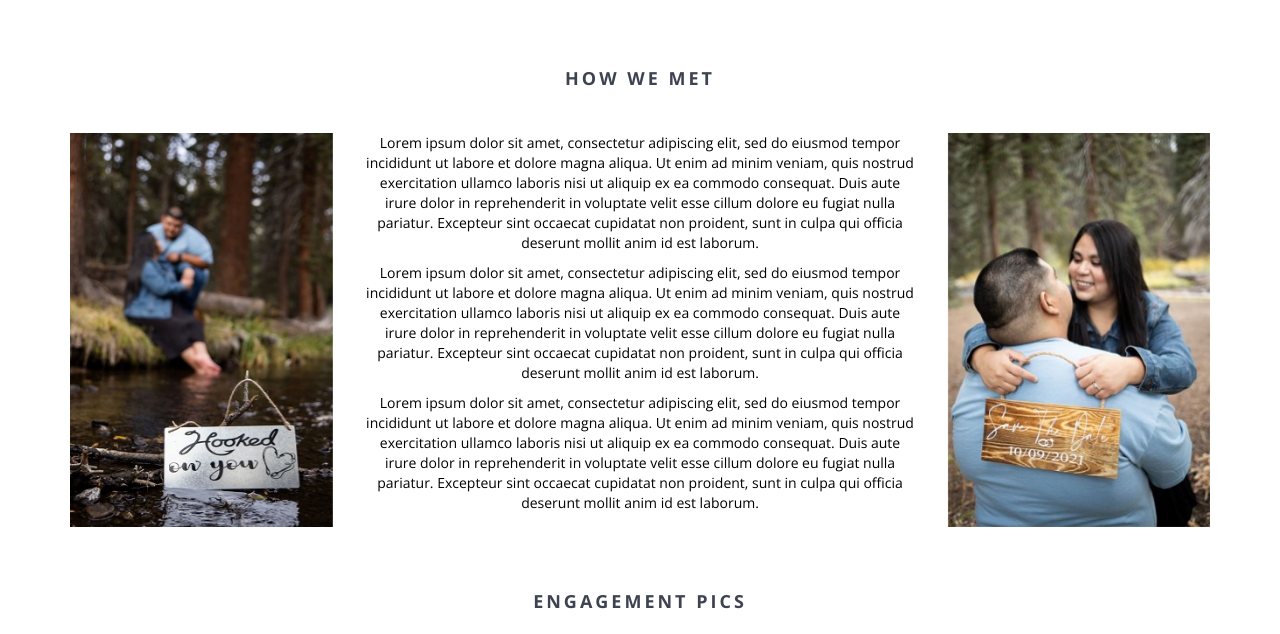
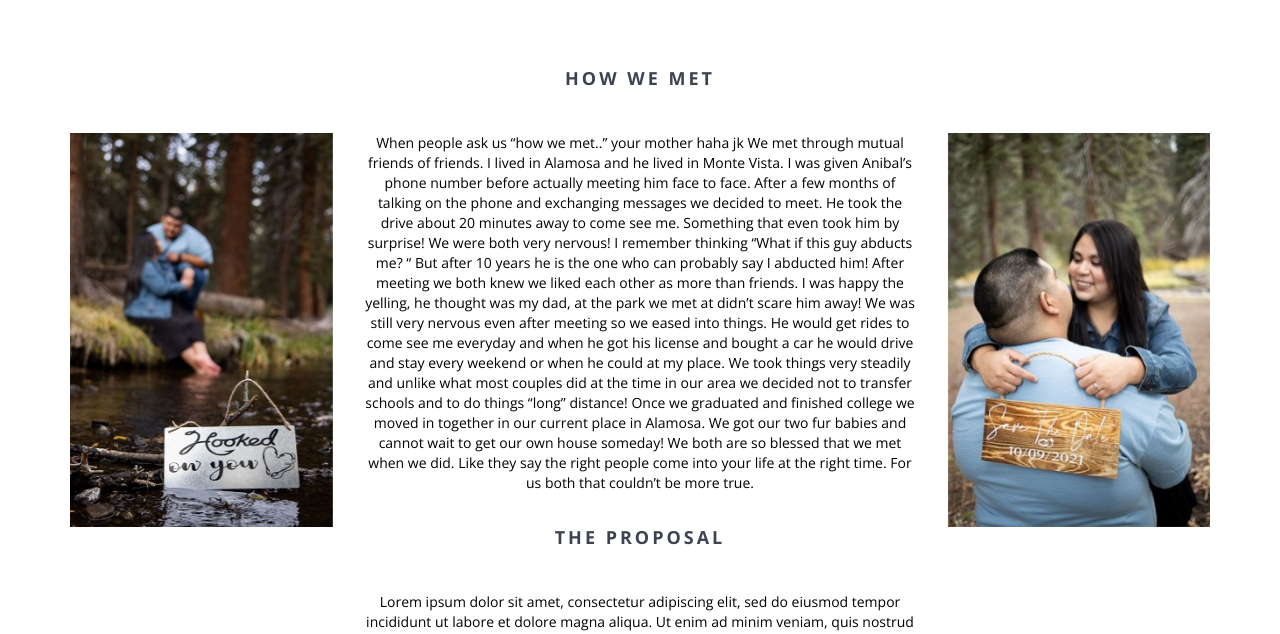
Before and after one commit to guerra15anibal/Dana-Anibal, a website: page index.html in a window 1280 px wide. Shown: the part 880-1514 px from the top of the page. Drawn offline with nearby package versions, Linux system fonts and the light colour scheme; a script that the page names is missing; files whose address does not match are found by name.

Commit message:
adding info

```diff
--- a/index.html
+++ b/index.html
@@ -97,12 +97,13 @@
         <div class="row">
             <div class="col-md-3 hidden-sm hidden-xs"><img src="img/IMG_2317.jpg" class="wp1"></div>
             <div class="col-md-6">
-                <p>
-                    Lorem ipsum dolor sit amet, consectetur adipiscing elit, sed do eiusmod tempor incididunt ut labore et dolore magna aliqua. Ut enim ad minim veniam, quis nostrud exercitation ullamco laboris nisi ut aliquip ex ea commodo consequat. Duis aute irure dolor in reprehenderit in voluptate velit esse cillum dolore eu fugiat nulla pariatur. Excepteur sint occaecat cupidatat non proident, sunt in culpa qui officia deserunt mollit anim id est laborum.
-                </p>
-                <p>
-                    Lorem ipsum dolor sit amet, consectetur adipiscing elit, sed do eiusmod tempor incididunt ut labore et dolore magna aliqua. Ut enim ad minim veniam, quis nostrud exercitation ullamco laboris nisi ut aliquip ex ea commodo consequat. Duis aute irure dolor in reprehenderit in voluptate velit esse cillum dolore eu fugiat nulla pariatur. Excepteur sint occaecat cupidatat non proident, sunt in culpa qui officia deserunt mollit anim id est laborum.
-                </p>
+                <p>When people ask us “how we met..” your mother haha jk We met through mutual friends of friends. I lived in Alamosa and he lived in Monte Vista. I was given Anibal’s phone number before actually meeting him face to face. After a few months of talking on the phone and exchanging messages we decided to meet. He took the drive about 20 minutes away to come see me. Something that even took him by surprise! We were both very nervous! I remember thinking “What if this guy abducts me? “ But after 10 years he is the one who can probably say I abducted him! After meeting we both knew we liked each other as more than friends. I was happy the yelling,  he thought was my dad, at the park we met at didn’t scare him away! We was still very nervous even after meeting so we eased into things. He would get rides to come see me everyday and when he got his license and bought a car he would drive and stay every weekend or when he could at my place. We took things very steadily and unlike what most couples did at the time in our area we decided not to transfer schools and to do things “long” distance! Once we graduated and finished college we moved in together in our current place in Alamosa. We got our two fur babies and cannot wait to get our own house someday! We both are so blessed that we met when we did. Like they say the right people come into your life at the right time. For us both that couldn’t be more true.</p>
+
+                <div class="row">
+                    <div class="col-md-12 text-center">
+                        <h3 class="header">The Proposal</h3>
+                    </div>
+                </div>
                 <p>
                     Lorem ipsum dolor sit amet, consectetur adipiscing elit, sed do eiusmod tempor incididunt ut labore et dolore magna aliqua. Ut enim ad minim veniam, quis nostrud exercitation ullamco laboris nisi ut aliquip ex ea commodo consequat. Duis aute irure dolor in reprehenderit in voluptate velit esse cillum dolore eu fugiat nulla pariatur. Excepteur sint occaecat cupidatat non proident, sunt in culpa qui officia deserunt mollit anim id est laborum.
                 </p>
```
